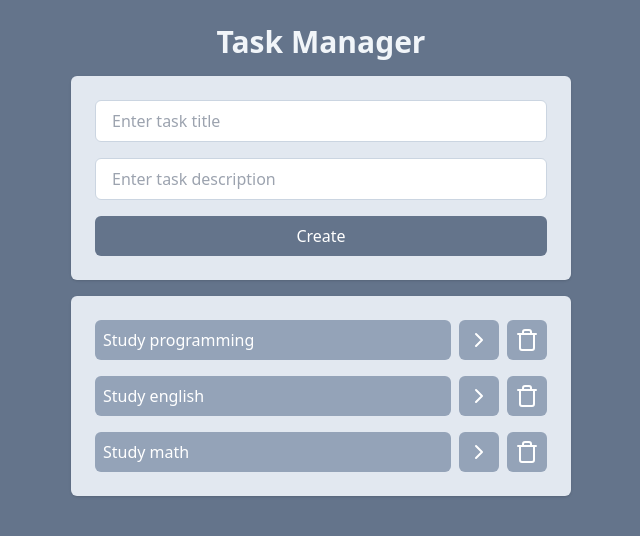
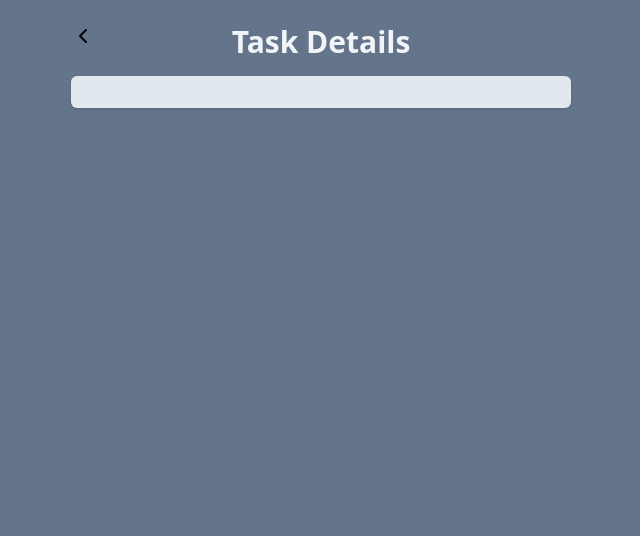
Before and after one commit to GuedesJoaoVictor/capacitacao-react, a React (Vite) app: page /task in a window 1280 px wide. Shown: the top 536 px of the page, without its empty margins (319-959 px from the left). Built offline with nearby package versions, Linux system fonts and the light colour scheme.

Commit message:
Criando página de task description

```diff
--- a/src/components/Tasks.jsx
+++ b/src/components/Tasks.jsx
@@ -1,6 +1,16 @@
 import { ChevronRightIcon, DeleteIcon, TrashIcon } from "lucide-react";
+import { useNavigate } from "react-router-dom";
 
 function Tasks({ tasks, onTaskClick, onClickDeleteTask }) {
+  const navigate = useNavigate();
+
+  const onSeeDetailsClick = (task) => {
+    const query = new URLSearchParams();
+    query.set("title", task.text);
+    query.set("description", task.description);
+    navigate(`/task?${query.toString()}`);
+  };
+
   return (
     <div className="">
       <ul className="space-y-4 mt-4 p-6 bg-slate-200 rounded-md shadow">
@@ -14,7 +24,10 @@
             >
               {task.text}
             </button>
-            <button className="bg-slate-400 p-2 rounded-md text-white">
+            <button
+              onClick={() => onSeeDetailsClick(task)}
+              className="bg-slate-400 p-2 rounded-md text-white"
+            >
               <ChevronRightIcon />
             </button>
             <button
--- a/src/main.jsx
+++ b/src/main.jsx
@@ -1,10 +1,23 @@
-import { StrictMode } from 'react'
-import { createRoot } from 'react-dom/client'
-import App from './App.jsx'
-import './index.css'
+import { StrictMode } from "react";
+import { createRoot } from "react-dom/client";
+import App from "./App.jsx";
+import "./index.css";
+import { createBrowserRouter, RouterProvider } from "react-router-dom";
+import TaskPage from "./pages/TaskPage.jsx";
 
-createRoot(document.getElementById('root')).render(
+const router = createBrowserRouter([
+  {
+    path: "/",
+    element: <App />,
+  },
+  {
+    path: "/task",
+    element: <TaskPage />,
+  },
+]);
+
+createRoot(document.getElementById("root")).render(
   <StrictMode>
-    <App />
-  </StrictMode>,
-)
+    <RouterProvider router={router} />
+  </StrictMode>
+);
--- /dev/null
+++ b/src/pages/TaskPage.jsx
@@ -0,0 +1,34 @@
+import { ChevronLeftIcon } from "lucide-react";
+import { useNavigate, useSearchParams } from "react-router-dom";
+
+function TaskPage() {
+  const navigate = useNavigate();
+  const [searchParams] = useSearchParams();
+  const title = searchParams.get("title");
+  const description = searchParams.get("description");
+
+  return (
+    <div className="w-screen h-screen bg-slate-500 flex justify-center p-6">
+      <div className="w-[500px] space-y-4">
+        <div className="flex justify-center relative">
+          <button
+            onClick={() => navigate(-1)}
+            className="absolute left-0 top-0"
+          >
+            <ChevronLeftIcon />
+          </button>
+          <h1 className="text-3xl text-slate-100 font-bold text-center">
+            Task Details
+          </h1>
+        </div>
+
+        <div className="bg-slate-200 p-4 rounded-md shadow">
+          <h2 className="text-xl font-bold text-slate-600">{title}</h2>
+          <p className="text-slate-600">{description}</p>
+        </div>
+      </div>
+    </div>
+  );
+}
+
+export default TaskPage;
```
